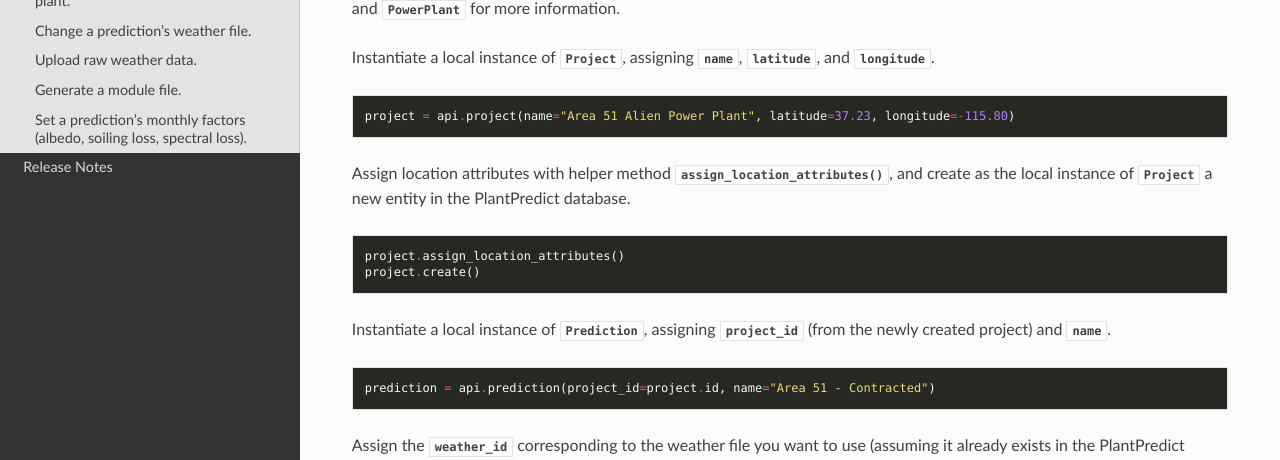
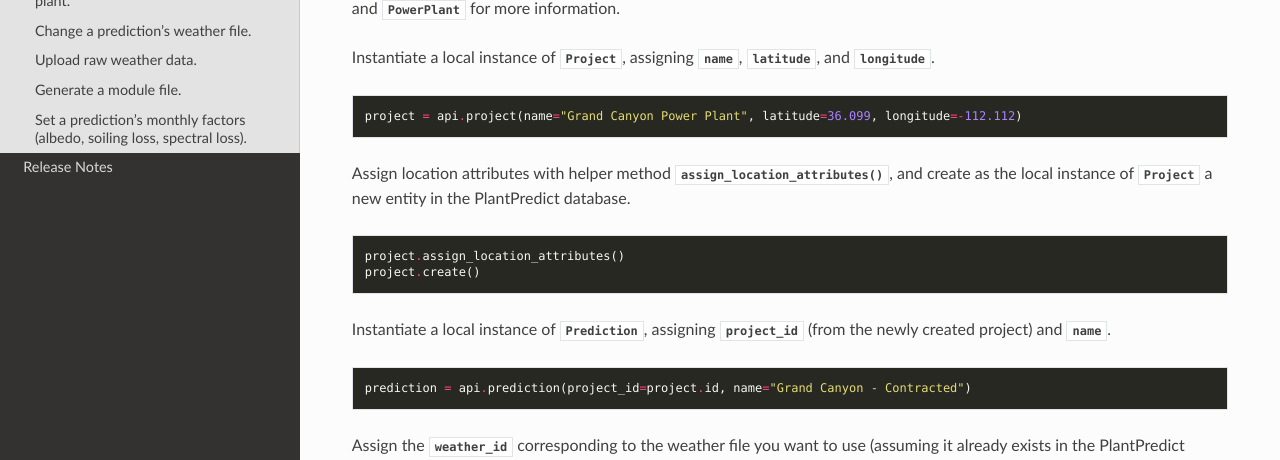
Before and after one commit to plantpredict/python-sdk, a Sphinx documentation site: the page built from docs/example_usage.rst, in a window 1280 px wide and 900 px high. Shown: the part 437-897 px from the top of the window. Built offline with Sphinx 7.4.7 and the Read the Docs theme 2.0.0, drawn with Linux system fonts in a browser that asks for light colours.

Commit message:
Updated example usage .rst file.

```diff
--- a/docs/example_usage.rst
+++ b/docs/example_usage.rst
@@ -24,7 +24,7 @@ Instantiate a local instance of :py:class:`~plantpredict.project.Project`, assig
 
 .. code-block:: python
 
-    project = api.project(name="Area 51 Alien Power Plant", latitude=37.23, longitude=-115.80)
+    project = api.project(name="Grand Canyon Power Plant", latitude=36.099, longitude=-112.112)
 
 Assign location attributes with helper method :py:meth:`~plantpredict.project.Project.assign_location_attributes`, and
 create as the local instance of :py:class:`~plantpredict.project.Project` a new entity in the PlantPredict database.
@@ -39,7 +39,7 @@ the newly created project) and :py:attr:`name`.
 
 .. code-block:: python
 
-    prediction = api.prediction(project_id=project.id, name="Area 51 - Contracted")
+    prediction = api.prediction(project_id=project.id, name="Grand Canyon - Contracted")
 
 Assign the :py:attr:`weather_id` corresponding to the weather file you want to use (assuming it already exists in the
 PlantPredict database).
```
